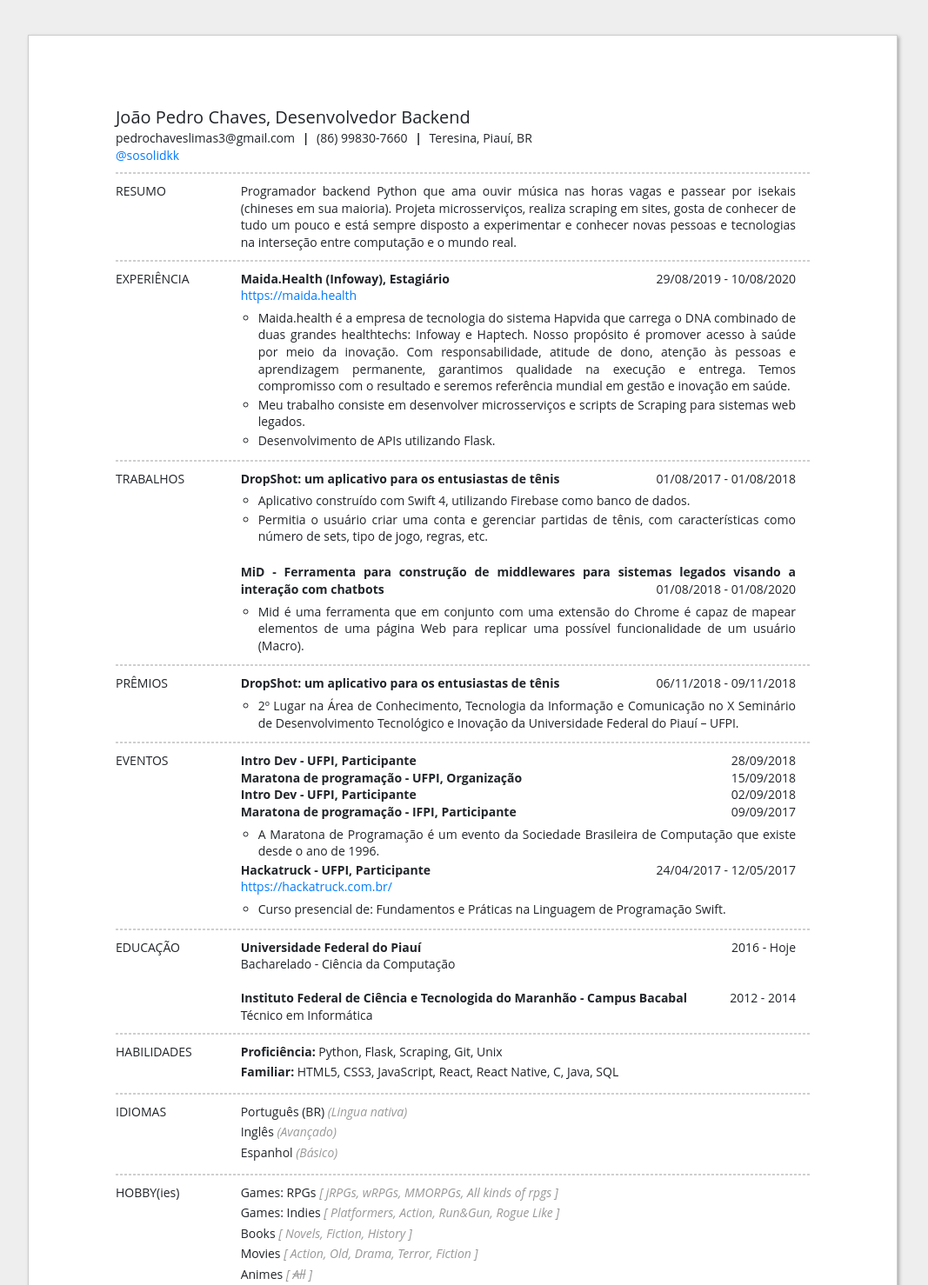
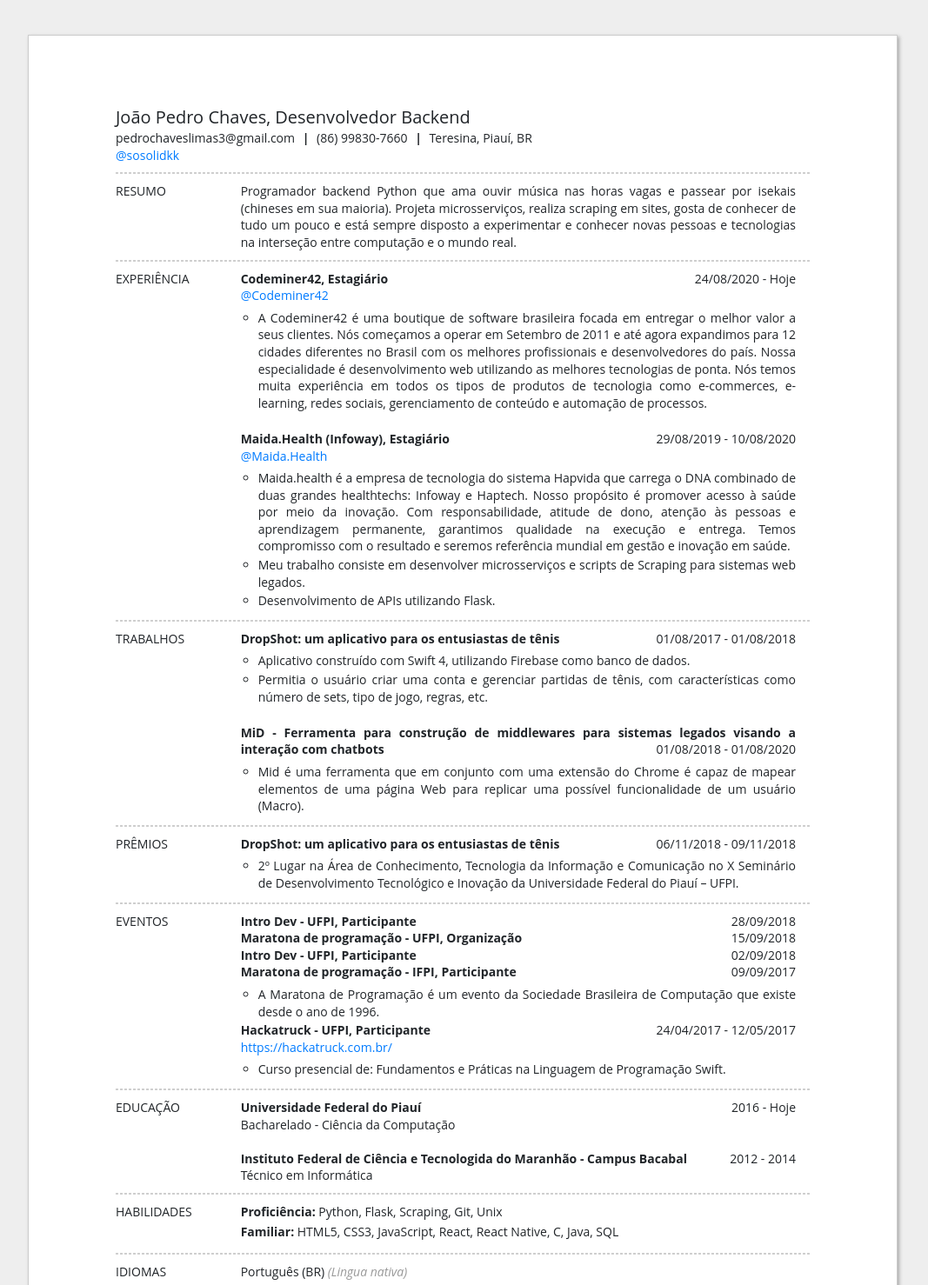
Before and after one commit to sosolidkk/my-blog, a Flask app: page /about-me in a window 1280 px wide. Shown: the top 1478 px of the page at 87% size, without its empty margins (108-1175 px from the left). Run offline with Flask 2, Linux system fonts and the light colour scheme; some libraries are stand-ins or nearby versions.

Commit message:
<change>(about-me): Added new job on the about me page

```diff
--- a/app/main/web/templates/about_me.html
+++ b/app/main/web/templates/about_me.html
@@ -57,21 +57,45 @@
                 <div class="jobBlock">
                     <div class="blockHeader">
                         <span class="title">
+                            Codeminer42, Estagiário
+                        </span>
+                        <span class="date">
+                            24/08/2020 - Hoje
+                        </span>
+                    </div>
+                    <div><a href="https://www.codeminer42.com/">@Codeminer42</a></div>
+                    <ul class="highlights">
+                        <li>
+                            A Codeminer42 é uma boutique de software brasileira focada em entregar o melhor valor a seus
+                            clientes. Nós começamos a operar em Setembro de 2011 e até agora expandimos para 12 cidades
+                            diferentes no Brasil com os melhores profissionais e desenvolvedores do país.
+                            Nossa especialidade é desenvolvimento web utilizando as melhores tecnologias de ponta. Nós
+                            temos muita experiência em todos os tipos de produtos de tecnologia como e-commerces,
+                            e-learning, redes sociais, gerenciamento de conteúdo e automação de processos.
+                        </li>
+                    </ul>
+                    <br>
+                    <div class="blockHeader">
+                        <span class="title">
                             Maida.Health (Infoway), Estagiário
                         </span>
                         <span class="date">
                             29/08/2019 - 10/08/2020
                         </span>
                     </div>
-                    <div><a href="https://maida.health">https://maida.health</a></div>
+                    <div><a href="https://maida.health">@Maida.Health</a></div>
                     <ul class="highlights">
-                        <li>Maida.health é a empresa de tecnologia do sistema Hapvida que carrega o DNA combinado de
+                        <li>
+                            Maida.health é a empresa de tecnologia do sistema Hapvida que carrega o DNA combinado de
                             duas grandes healthtechs: Infoway e Haptech. Nosso propósito é promover acesso à saúde por
                             meio da inovação. Com responsabilidade, atitude de dono, atenção às pessoas e aprendizagem
                             permanente, garantimos qualidade na execução e entrega. Temos compromisso com o resultado e
-                            seremos referência mundial em gestão e inovação em saúde.</li>
-                        <li>Meu trabalho consiste em desenvolver microsserviços e scripts de Scraping para sistemas web
-                            legados.</li>
+                            seremos referência mundial em gestão e inovação em saúde.
+                        </li>
+                        <li>
+                            Meu trabalho consiste em desenvolver microsserviços e scripts de Scraping para sistemas web
+                            legados.
+                        </li>
                         <li>Desenvolvimento de APIs utilizando Flask.</li>
                     </ul>
                 </div>
```
